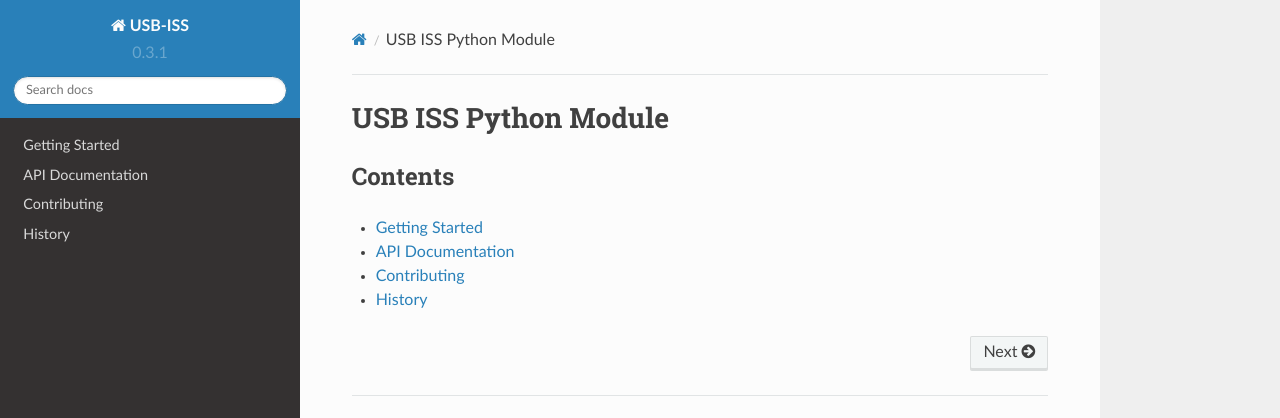
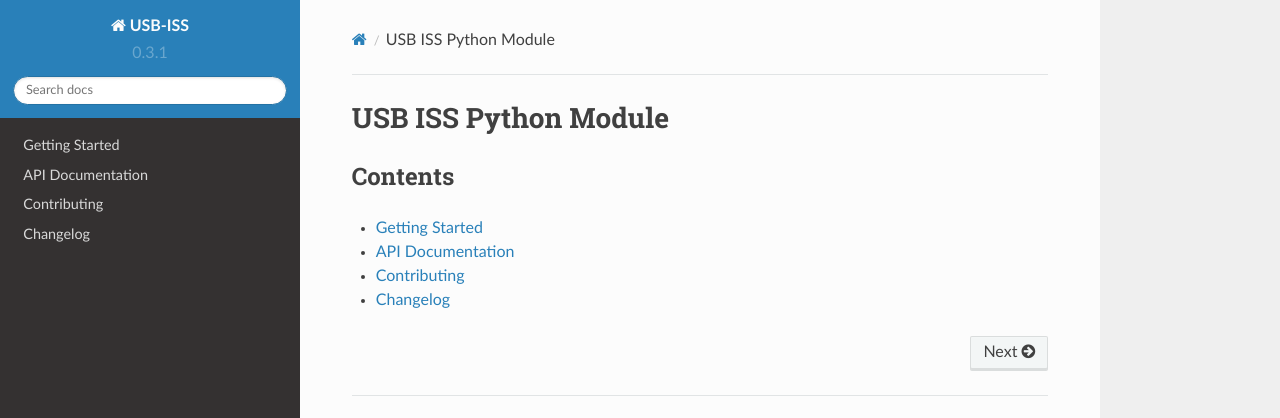
Before and after one commit to sneakypete81/usb_iss, a Sphinx documentation site: the page built from docs/index.rst, in a window 1280 px wide. Shown: the top 418 px of the page. Built offline with Sphinx 7.4.7 and the Read the Docs theme 2.0.0, drawn with Linux system fonts in a browser that asks for light colours.

Commit message:
Rename HISTORY to CHANGELOG

```diff
--- a/HISTORY.rst
+++ b/CHANGELOG.rst
@@ -1,6 +1,6 @@
-=======
-History
-=======
+=========
+Changelog
+=========
 
 1.0.0 (2019-10-16)
 ------------------
--- a/CONTRIBUTING.rst
+++ b/CONTRIBUTING.rst
@@ -114,7 +114,7 @@ Deploying
 
 A reminder for the maintainers on how to deploy::
 
-$ # Update HISTORY.rst
+$ # Update CHANGELOG.rst
 $ bumpversion [major|minor|patch]
 $ git push
 $ git push --tags
--- /dev/null
+++ b/docs/changelog.rst
@@ -0,0 +1 @@
+.. include:: ../CHANGELOG.rst
--- a/docs/history.rst
+++ /dev/null
@@ -1 +0,0 @@
-.. include:: ../HISTORY.rst
--- a/docs/index.rst
+++ b/docs/index.rst
@@ -10,4 +10,4 @@ Contents
    Getting Started <readme>
    API Documentation <usb_iss>
    contributing
-   history
+   changelog
--- a/setup.py
+++ b/setup.py
@@ -8,8 +8,8 @@ from setuptools import setup, find_packages
 with open('README.rst') as readme_file:
     readme = readme_file.read()
 
-with open('HISTORY.rst') as history_file:
-    history = history_file.read()
+with open('CHANGELOG.rst') as changelog_file:
+    changelog = changelog_file.read()
 
 requirements = [
     'pyserial',
@@ -34,7 +34,7 @@ setup(
     description="Python library for the USB-ISS board.",
     install_requires=requirements,
     license="GNU General Public License v3",
-    long_description=readme + '\n\n' + history,
+    long_description=readme + '\n\n' + changelog,
     include_package_data=True,
     keywords='usb_iss',
     name='usb_iss',
```
Also changed, not shown: 1 other file.
